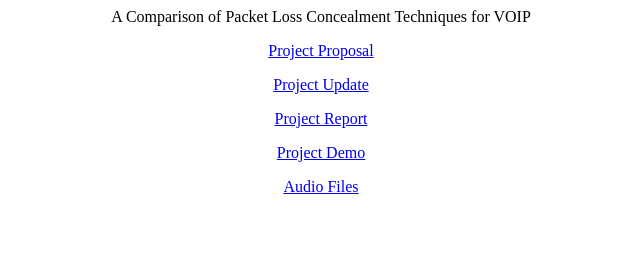
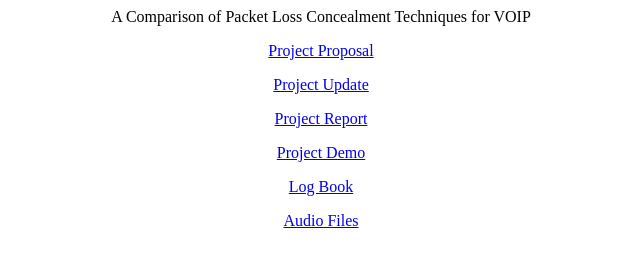
Before and after one commit to jessebrowell/Packet-Loss-Concealment-Comparison, a plain HTML site: page index.html in a window 1280 px wide. Shown: the whole page, without its empty margins (319-959 px from the left). Drawn offline with Linux system fonts and the light colour scheme.

Commit message:
Log Book

```diff
--- a/index.html
+++ b/index.html
@@ -6,6 +6,7 @@
 		<a href="project_update.pdf"><p>Project Update</p></a>
 		<a href="project_report.pdf"><p>Project Report</p></a>
 		<a href="https://www.youtube.com/watch?v=McRrXog5vnQ"><p>Project Demo</p></a>
+		<a href="logbook.pdf"><p>Log Book</p></a>
 		<a href="https://github.com/jessebrowell/Packet-Loss-Concealment-Comparison/tree/main/AudioFiles"><p>Audio Files</p></a>
 	</center>
 </html>
```
Also changed, not shown: 1 other file.
